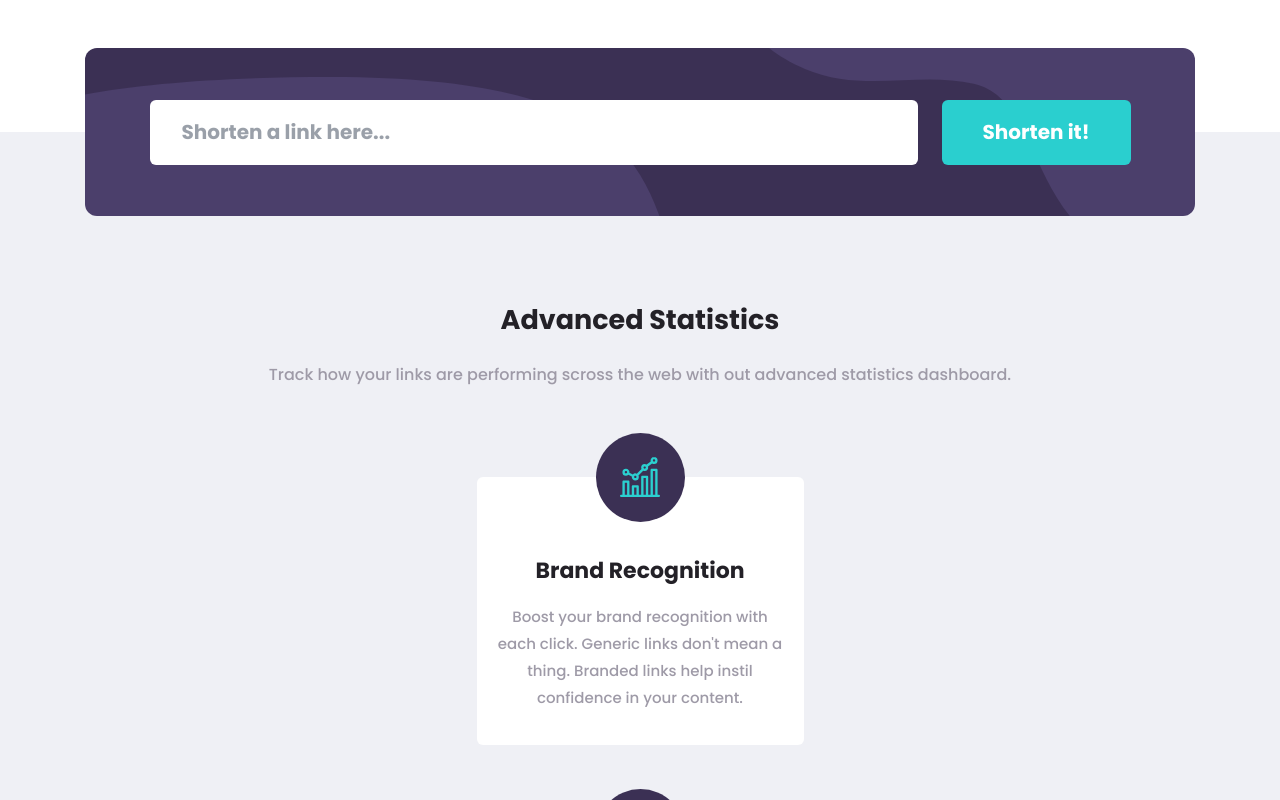
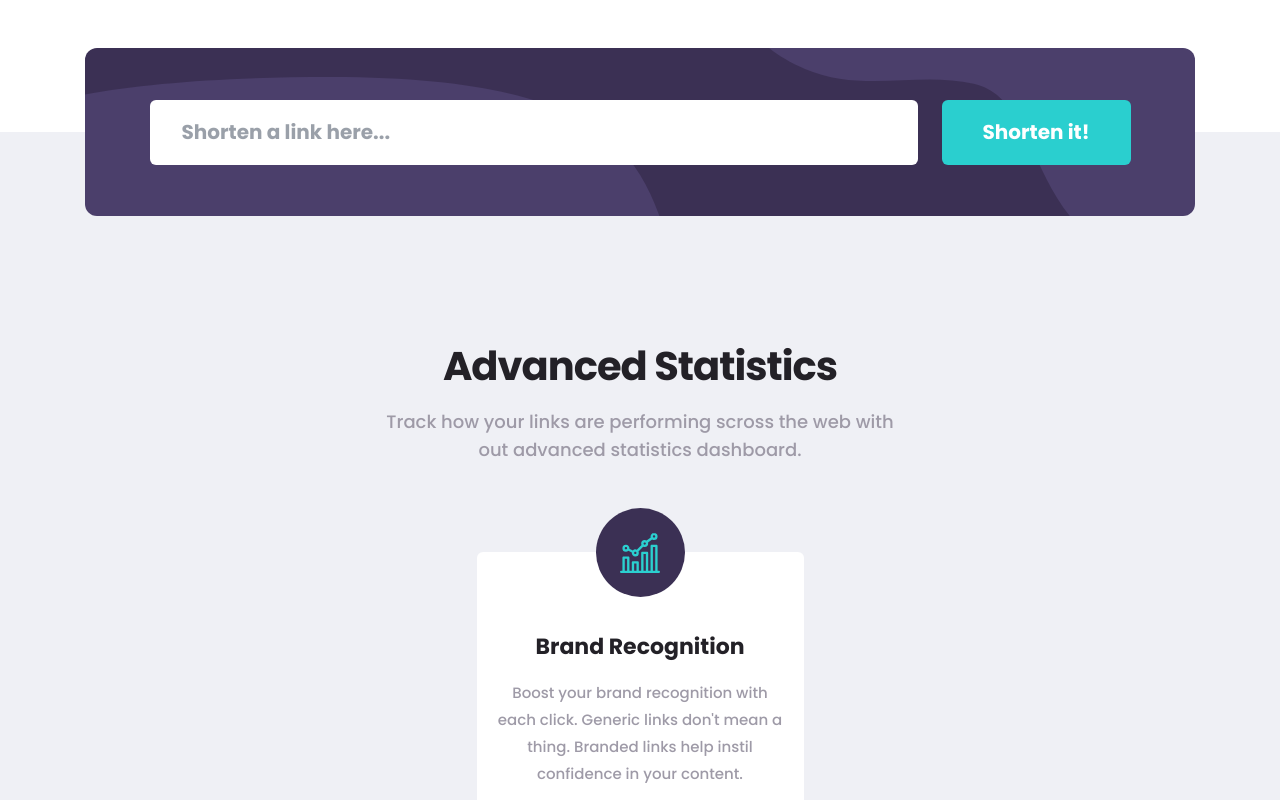
Before and after one commit to YokoMentor/url-shortening-api, a React (Vite) app: page / in a window 1280 px wide. Shown: the part 620-1420 px from the top of the page. Built offline with nearby package versions, Linux system fonts and the light colour scheme.

Commit message:
Adjusted Advanced Statistics heading for desktop

```diff
--- a/src/App.jsx
+++ b/src/App.jsx
@@ -35,10 +35,10 @@ function App() {
           </div>
         </form>
       </div>
-      <div className='flex flex-col bg-bg-gray pt-42 md:w-full'>
-        <div className='px-5 mb-14'>
-          <h2 className='font-bold text-[27px] text-gray-950 mb-5'>Advanced Statistics</h2>
-          <p className='text-[16px] text-gray-500 leading-[28px]'>Track how your links are performing scross the web with out advanced statistics dashboard.</p>
+      <div className='flex flex-col justify-center items-center bg-bg-gray pt-42 md:w-full'>
+        <div className='px-5 mb-14 md:w-[550px] md:mt-9'>
+          <h2 className='font-bold text-[27px] md:text-[40px] text-gray-950 mb-5 md:mb-3 md:tracking-tight'>Advanced Statistics</h2>
+          <p className='text-[16px] md:text-[18px] text-gray-500 leading-[28px]'>Track how your links are performing scross the web with out advanced statistics dashboard.</p>
         </div>
         <div className='flex flex-col justify-center items-center'>
           <div className='relative flex flex-col justify-center items-center w-[327px] h-[268px] bg-white rounded-md mt-8 mb-14 px-5'>
```
